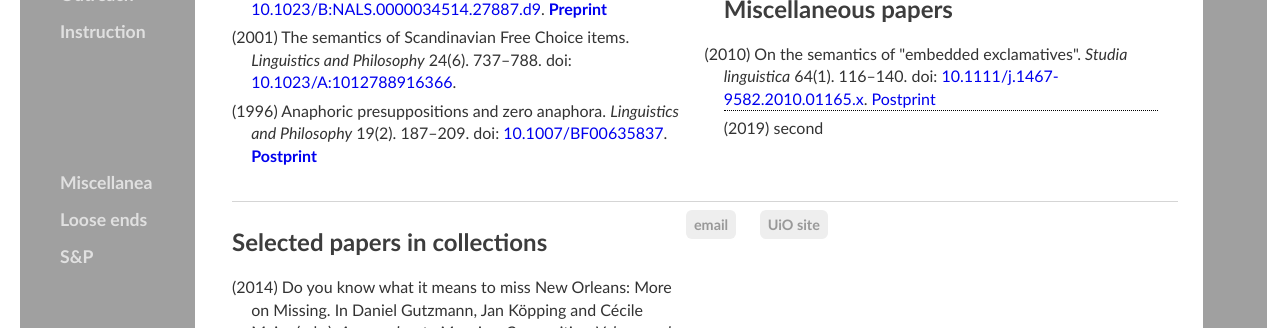
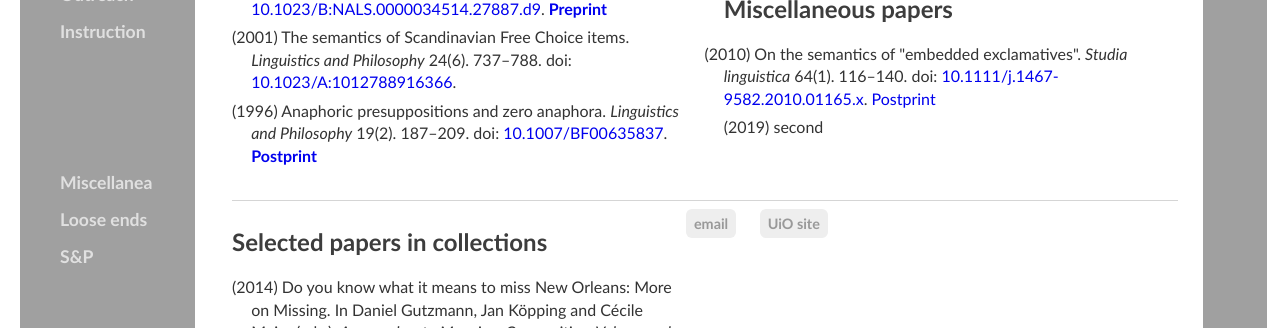
Before and after one commit to kjelljs/kjelljs.github.io, a Jekyll site: the page built from research/index.html, in a window 1280 px wide and 1400 px high, scrolled down 1232 px. Shown: the part 150-478 px from the top of the window. Built offline with Jekyll 4.4.1, drawn with Linux system fonts in a browser that asks for light colours.

Commit message:
Update main.css

```diff
--- a/css/main.css
+++ b/css/main.css
@@ -152,7 +152,6 @@ ul.posts li {
 .tooltip {
    position: relative;
    display: inline-block;
-   border-bottom: 1px dotted black;
  }
 
  .tooltip .tooltiptext {
```
